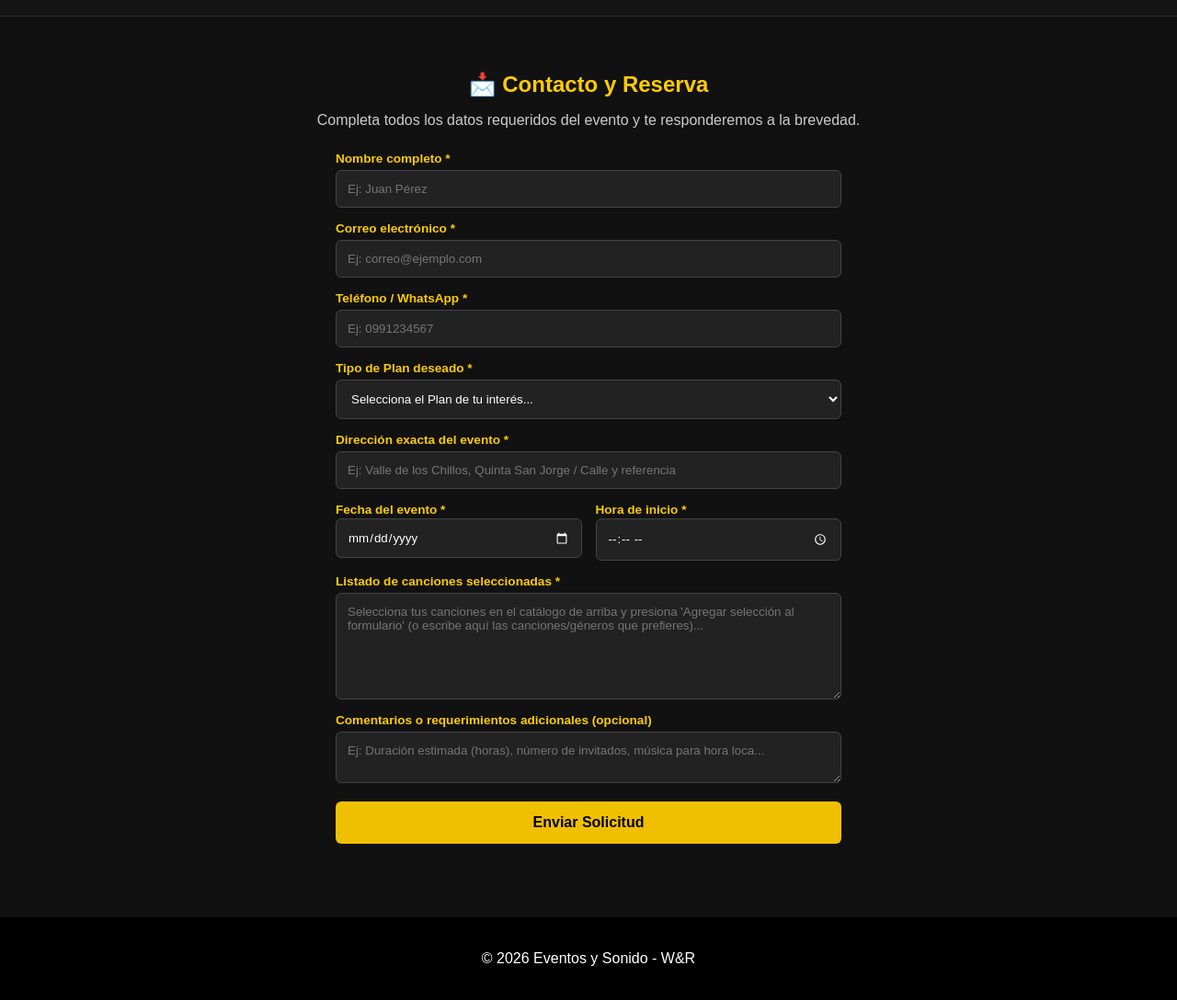
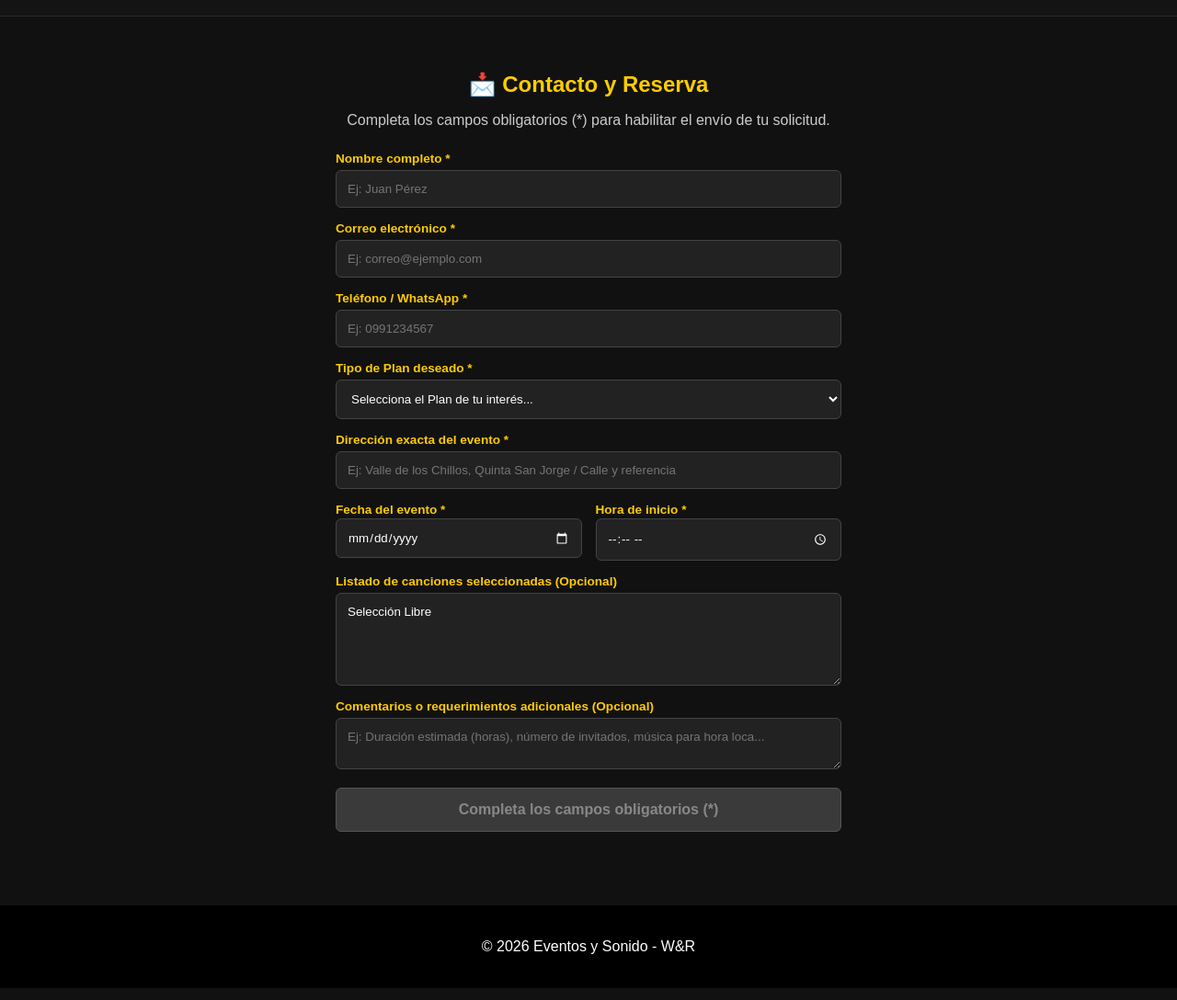
Before and after one commit to wilberpatricioroseroayala-arch/wpra-sonido, a plain HTML site: page index.html in a window 1280 px wide. Shown: the part 4259-5347 px from the top of the page at 92% size. Drawn offline with Linux system fonts and the light colour scheme.

Commit message:
Update index.html

```diff
--- a/index.html
+++ b/index.html
@@ -160,6 +160,11 @@
       box-sizing: border-box;
     }
 
+    form input:focus, form select:focus, form textarea:focus {
+      outline: none;
+      border-color: #f0c000;
+    }
+
     /* Iconos de calendario y reloj visibles en fondo oscuro */
     form input[type="date"]::-webkit-calendar-picker-indicator,
     form input[type="time"]::-webkit-calendar-picker-indicator {
@@ -189,6 +194,14 @@
       border-radius: 6px;
       font-size: 1rem;
       margin-top: 5px;
+      transition: all 0.25s ease;
+    }
+
+    form button:disabled {
+      background: #3a3a3a;
+      color: #888;
+      border: 1px solid #555;
+      cursor: not-allowed;
     }
 
     footer {
@@ -311,8 +324,8 @@
   <!-- Selección Musical -->
   <section id="musica" style="padding: 50px 20px; text-align: center; background: #141414; border-top: 1px solid #2a2a2a; border-bottom: 1px solid #2a2a2a;">
     <div style="max-width: 900px; margin: 0 auto;">
-      <h2 style="color: #ffcc00; font-size: 2rem; margin-bottom: 10px;">🎵 Selección Musical para tu Evento</h2>
-      <p style="color: #ccc; margin-bottom: 10px;">Filtra por género o busca tus canciones favoritas. Ordenado alfabéticamente por artista.</p>
+      <h2 style="color: #ffcc00; font-size: 2rem; margin-bottom: 10px;">🎵 Selección Musical para tu Evento (Opcional)</h2>
+      <p style="color: #ccc; margin-bottom: 10px;">Filtra por género o busca tus canciones favoritas. Si no deseas armar una lista, se enviará como <strong>Selección Libre</strong>.</p>
       <p id="estadoCatalogo" style="color: #ffcc00; font-size: 0.9rem; margin-bottom: 20px;">Iniciando lectura del catálogo...</p>
 
       <!-- Barra de búsqueda -->
@@ -366,9 +379,9 @@
   <!-- Contacto -->
   <section id="contacto" style="padding: 40px 20px; text-align: center;">
     <h2 style="color: #ffcc00; margin-bottom: 10px;">📩 Contacto y Reserva</h2>
-    <p style="color: #ccc; margin-bottom: 25px;">Completa todos los datos requeridos del evento y te responderemos a la brevedad.</p>
+    <p style="color: #ccc; margin-bottom: 25px;">Completa los campos obligatorios (*) para habilitar el envío de tu solicitud.</p>
 
-    <form action="https://formspree.io/f/mvkkydbk" method="POST">
+    <form id="formContacto" action="https://formspree.io/f/mvkkydbk" method="POST">
       <input type="hidden" name="_next" value="https://wilberpatricioroseroayala-arch.github.io/wpra-sonido/">
 
       <label for="nombre">Nombre completo *</label>
@@ -403,13 +416,13 @@
         </div>
       </div>
 
-      <label for="campoRepertorio">Listado de canciones seleccionadas *</label>
-      <textarea name="listado_canciones" id="campoRepertorio" rows="6" placeholder="Selecciona tus canciones en el catálogo de arriba y presiona 'Agregar selección al formulario' (o escribe aquí las canciones/géneros que prefieres)..." required style="resize: vertical;"></textarea>
+      <label for="campoRepertorio">Listado de canciones seleccionadas (Opcional)</label>
+      <textarea name="listado_canciones" id="campoRepertorio" rows="5" style="resize: vertical;">Selección Libre</textarea>
 
-      <label for="campoNotas">Comentarios o requerimientos adicionales (opcional)</label>
+      <label for="campoNotas">Comentarios o requerimientos adicionales (Opcional)</label>
       <textarea name="notas_adicionales" id="campoNotas" rows="2" placeholder="Ej: Duración estimada (horas), número de invitados, música para hora loca..." style="resize: vertical;"></textarea>
 
-      <button type="submit">Enviar Solicitud</button>
+      <button type="submit" id="btnEnviar" disabled>Completa los campos obligatorios (*)</button>
     </form>
   </section>
 
@@ -418,10 +431,30 @@
   </footer>
 
   <script>
+    // Valida en tiempo real si todos los campos requeridos están llenos y válidos
+    function verificarFormulario() {
+      const form = document.getElementById("formContacto");
+      const btnEnviar = document.getElementById("btnEnviar");
+      if (!form || !btnEnviar) return;
+
+      const camposRequeridos = form.querySelectorAll("[required]");
+      let todoCompleto = true;
+
+      camposRequeridos.forEach(campo => {
+        if (!campo.value || campo.value.trim() === "" || !campo.checkValidity()) {
+          todoCompleto = false;
+        }
+      });
+
+      btnEnviar.disabled = !todoCompleto;
+      btnEnviar.innerText = todoCompleto ? "Enviar Solicitud" : "Completa los campos obligatorios (*)";
+    }
+
     function seleccionarPlan(nombrePlan) {
       const selectElement = document.getElementById("selectPlan");
       if (selectElement) {
         selectElement.value = nombrePlan;
+        verificarFormulario();
       }
     }
 
@@ -614,7 +647,6 @@
       botonPresionado.style.color = "#000";
       botonPresionado.style.borderColor = "#f0c000";
 
-      // Muestra u oculta el botón "Seleccionar todas las canciones de este género"
       const barraGenero = document.getElementById("barraSeleccionGenero");
       const btnTodoGenero = document.getElementById("btnSeleccionarTodoGenero");
       if (genero === "Todos") {
@@ -628,7 +660,6 @@
       renderizarTabla();
     }
 
-    // Marca todas las canciones del género activo (incluso si superan el límite visual de 150)
     function seleccionarTodoElGenero() {
       if (generoActual === "Todos") return;
 
@@ -650,25 +681,38 @@
     function limpiarSeleccion() {
       cancionesElegidas.clear();
       document.getElementById("contadorSeleccion").innerText = "0 canciones seleccionadas";
-      document.getElementById("campoRepertorio").value = "";
+      document.getElementById("campoRepertorio").value = "Selección Libre";
       renderizarTabla();
     }
 
     function enviarListaAlFormulario() {
       if (cancionesElegidas.size === 0) {
-        alert("Por favor, selecciona al menos una canción de la lista.");
-        return;
+        document.getElementById("campoRepertorio").value = "Selección Libre";
+      } else {
+        const listaTexto = Array.from(cancionesElegidas).map(c => "• " + c).join("\n");
+        document.getElementById("campoRepertorio").value = listaTexto;
       }
-      const listaTexto = Array.from(cancionesElegidas).map(c => "• " + c).join("\n");
-
-      // Inserta el listado exclusivamente en el campo dedicado al repertorio
-      document.getElementById("campoRepertorio").value = listaTexto;
 
       document.getElementById("contacto").scrollIntoView({ behavior: "smooth" });
     }
 
     document.addEventListener("DOMContentLoaded", () => {
       cargarCSV();
+
+      // Activar vigilancia en tiempo real sobre los campos del formulario
+      const form = document.getElementById("formContacto");
+      form.addEventListener("input", verificarFormulario);
+      form.addEventListener("change", verificarFormulario);
+
+      // Asegurar que si el cliente dejó el repertorio en blanco al enviar, viaje como "Selección Libre"
+      form.addEventListener("submit", () => {
+        const campoRep = document.getElementById("campoRepertorio");
+        if (!campoRep.value || campoRep.value.trim() === "") {
+          campoRep.value = "Selección Libre";
+        }
+      });
+
+      verificarFormulario();
 
       const images = document.querySelectorAll(".carousel img");
       const prev = document.querySelector(".carousel .prev");
```
